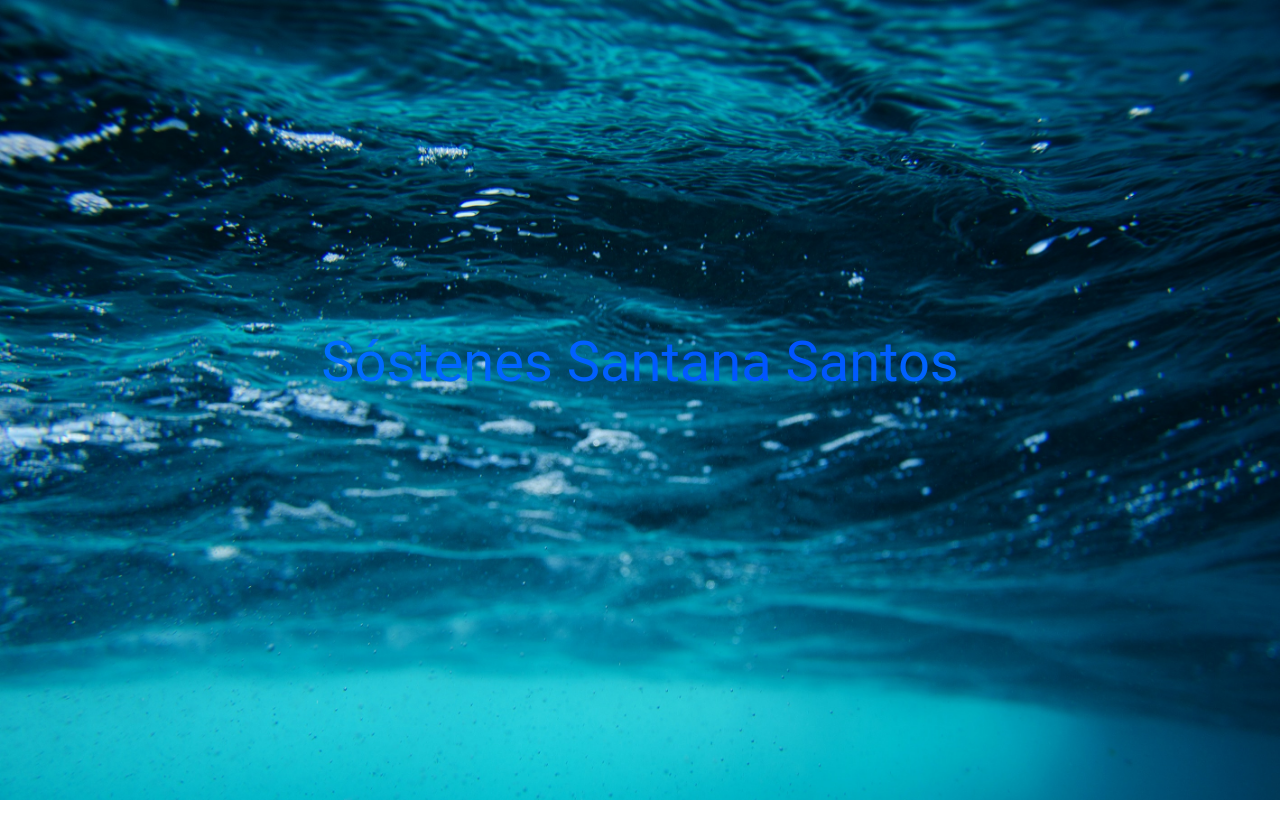
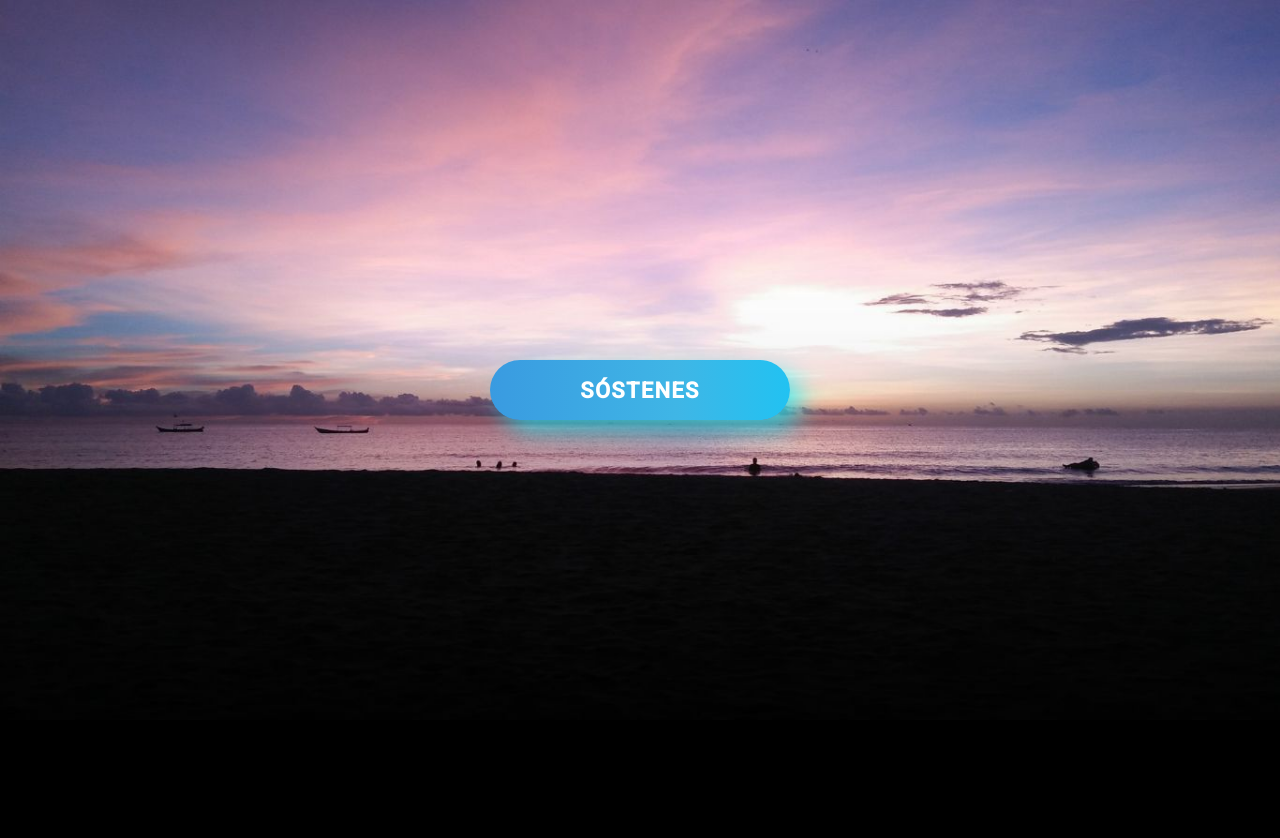
Before and after one commit to S0stenes/Portifolio, a plain HTML site: page src/index.html in a window 1280 px wide. Before the commit the page ends 800 px from the top, so only its background shows below. Drawn offline with nearby package versions, Linux system fonts and the light colour scheme.

Commit message:
the last update

```diff
--- a/src/index.html
+++ b/src/index.html
@@ -4,7 +4,7 @@
 <head>
     <meta charset="UTF-8">
     <meta name="viewport" content="width=device-width, initial-scale=1.0">
-    <link href="../dist/output.css" rel="stylesheet">
+    <link href="style.css" rel="stylesheet">
     <title>Portifolio Sostenes</title>
     <script src="https://cdn.jsdelivr.net/npm/@popperjs/core@2.11.6/dist/umd/popper.min.js"
         integrity="sha384-oBqDVmMz9ATKxIep9tiCxS/Z9fNfEXiDAYTujMAeBAsjFuCZSmKbSSUnQlmh/jp3"
@@ -16,14 +16,15 @@
 
 <body>
     <article id="art01">
-        <h1 id="name">Sóstenes Santana Santos</h1>
+        <div class="wrap">
+            <a href="#art02"><button class="button">Sóstenes</button></a>
+        </div>
     </article>
 
-    <article id="art02">
-
+    <article id="art02" class="sobre">
     </article>
 
-    <article>
+    <article id="art03">
 
     </article>
 
--- a/src/input.css
+++ /dev/null
@@ -1,55 +0,0 @@
-/* Tailwind */
-@tailwind base;
-@tailwind components;
-@tailwind utilities;
-
-/*Import Fonts*/
-@import url('https://fonts.googleapis.com/css2?family=Roboto:ital,wght@0,100;0,300;0,500;1,100&display=swap');
-
-* {
-    margin: 0;
-    padding: 0;
-}
-
-/*Articles*/
-#art01 {
-    background-image: url(../imgs/ocean-backgroud.jpg);
-    background-size: 100%;
-    background-repeat: no-repeat;
-    position: relative;
-    height: 100vh;
-    width: auto;
-    display: block;
-}
-
-#name {
-    font-family: "roboto";
-    text-align: center;
-    vertical-align: center;
-    padding-top: 40vh;
-    font-size: 7vh;
-    background: linear-gradient(to right, #00d0ff, #1b90bb, #008cff, #0054ff, #00d0ff, #00b9ff);
-    background-size: 400%;
-    animation: text-gradient 8s ease infinite;
-    -webkit-background-clip: text;
-    -webkit-text-fill-color: transparent;
-    background-clip: text;
-}
-
-@keyframes text-gradient {
-    0% {
-        background-position: 0% 50%;
-    }
-
-    50% {
-        background-position: 100% 50%;
-    }
-
-    100% {
-        background-position: 0% 50%;
-    }
-}
-
-#art02 {
-    background-color: #19C8D6;
-}
--- /dev/null
+++ b/src/style.css
@@ -0,0 +1,118 @@
+/*Import Fonts*/
+@import url('https://fonts.googleapis.com/css2?family=Roboto:ital,wght@0,100;0,300;0,500;1,100&display=swap');
+
+* {
+    margin: 0;
+    padding: 0;
+}
+
+body{
+    background-image: url(../imgs/Websites.jpg);
+    background-repeat: no-repeat;
+    background-size: 100%;
+    background-color: #000000;
+}
+
+#art01{
+    display: block;
+    margin: 26.2vw;
+}
+
+/*Animation Button*/
+.wrap {
+    height: 100%;
+    display: flex;
+    align-items: center;
+    justify-content: center;
+    margin-top: 45vh;
+}
+
+.button {
+    min-width: 300px;
+    min-height: 60px;
+    font-family: "roboto";
+    font-size: 22px;
+    text-transform: uppercase;
+    letter-spacing: 1.3px;
+    font-weight: 700;
+    color: #ffffff;
+    background: #0d52e9;
+    background: linear-gradient(to right, #606eee, #e77bd5, #3893df, #3fb6e6, #00d0ff, #faa1eb);
+    border: none;
+    background-size: 400%;
+    border-radius: 1000px;
+    box-shadow: 12px 12px 24px rgba(2, 238, 255, 0.64);
+    transition: all 0.3s ease-in-out 0s;
+    cursor: pointer;
+    outline: none;
+    position: relative;
+    padding: 10px;
+    animation: gradient 8s ease infinite;
+}
+
+button::before {
+    content: '';
+    border-radius: 1000px;
+    min-width: calc(300px + 12px);
+    min-height: calc(60px + 12px);
+    /* border: 6px solid #00FFCB; */
+    box-shadow: 0 0 60px rgba(2, 238, 255, 0.64);
+    position: absolute;
+    top: 50%;
+    left: 50%;
+    transform: translate(-50%, -50%);
+    opacity: 0;
+    transition: all .3s ease-in-out 0s;
+}
+
+.button:hover,
+.button:focus {
+    color: #000000;
+    transform: translateY(-6px);
+}
+
+button:hover::before,
+button:focus::before {
+    opacity: 1;
+}
+
+button::after {
+    /* content: ''; */
+    width: 30px;
+    height: 30px;
+    border-radius: 100%;
+    border: 6px solid #00FFCB;
+    position: absolute;
+    z-index: -1;
+    top: 50%;
+    left: 50%;
+    transform: translate(-50%, -50%);
+}
+
+button:hover::after,
+button:focus::after {
+    animation: none;
+    display: none;
+}
+
+
+@keyframes gradient {
+    0% {
+        background-position: 0% 50%;
+    }
+
+    50% {
+        background-position: 100% 50%;
+    }
+
+    100% {
+        background-position: 0% 50%;
+    }
+}
+
+/* Article 02 */
+#art02 {
+    width: 99.2vw;
+    height: 50vw;
+    background: linear-gradient(to bottom, #000000);
+}
--- a/tailwind.config.js
+++ /dev/null
@@ -1,8 +0,0 @@
-/** @type {import('tailwindcss').Config} */
-module.exports = {
-  content: ["./src/**/*.{html,js}"],
-  theme: {
-    extend: {},
-  },
-  plugins: [],
-}
```
Also changed, not shown: dist/output.css (deleted), imgs/Websites.jpg (added), imgs/ocean-backgroud.jpg (deleted).
